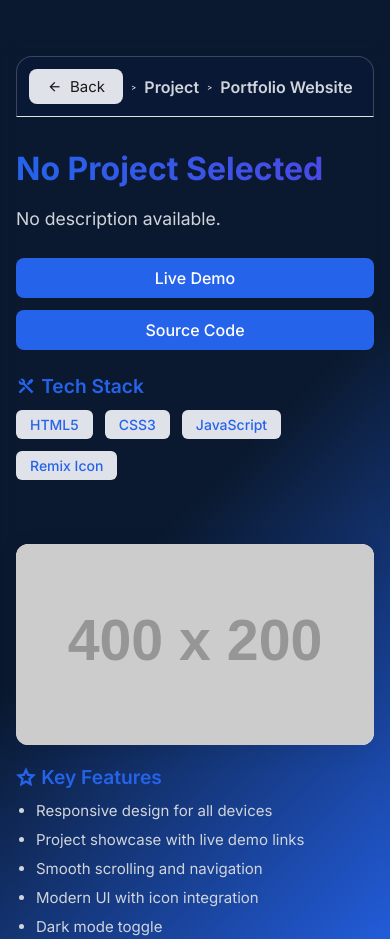
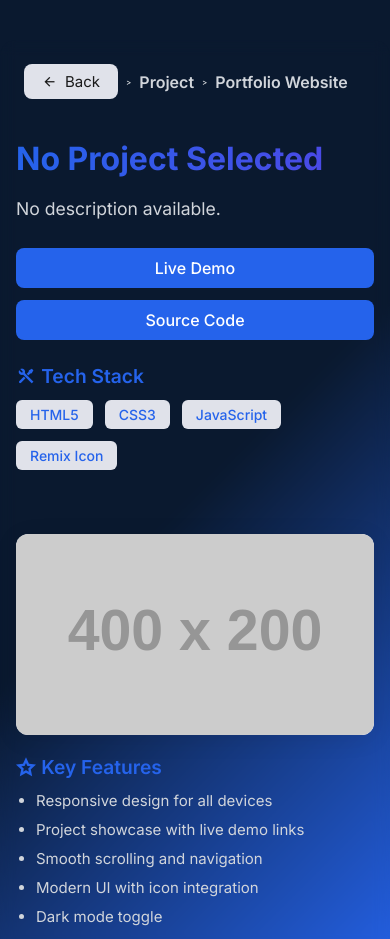
Before and after one commit to its-m4npreet/its-m4npreet.github.io, a plain HTML site: page html/p2.html in a window 390 px wide. Shown: the top 939 px of the page. Drawn offline with nearby package versions, Linux system fonts and the light colour scheme; placeholder pictures from the web are drawn by us.

Commit message:
changing new

```diff
--- a/html/p2.html
+++ b/html/p2.html
@@ -314,13 +314,15 @@
         .header{
             /* background: #000; */
             font-size: 0.5rem;
+            border: none;
+            background-color: transparent;
         }
 
 
 
         @media (max-width: 600px) {
             .header {
-                padding: 12px;
+                padding: 8px;
             }
             .bttns {
                 flex-direction: column;
```
